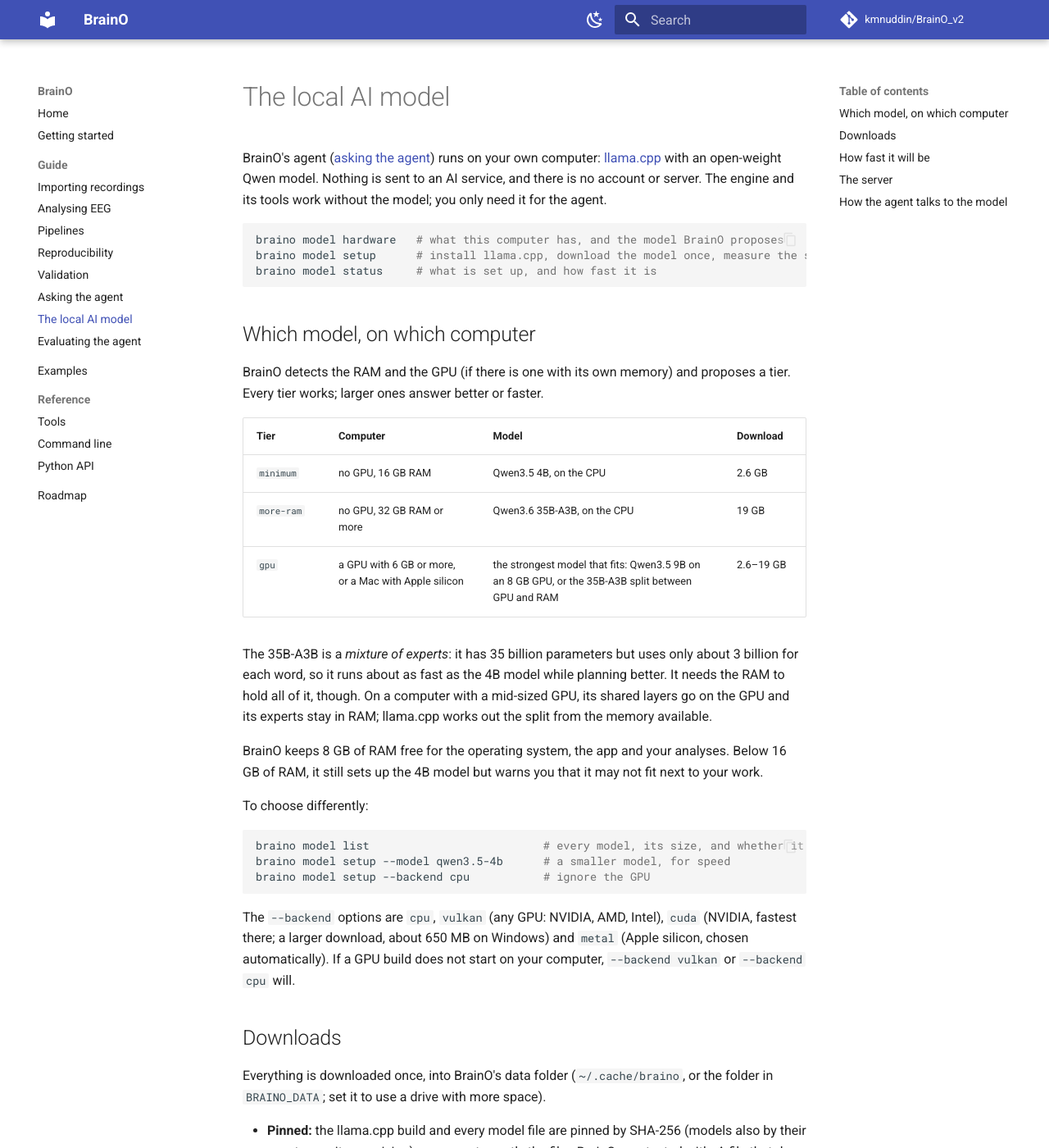
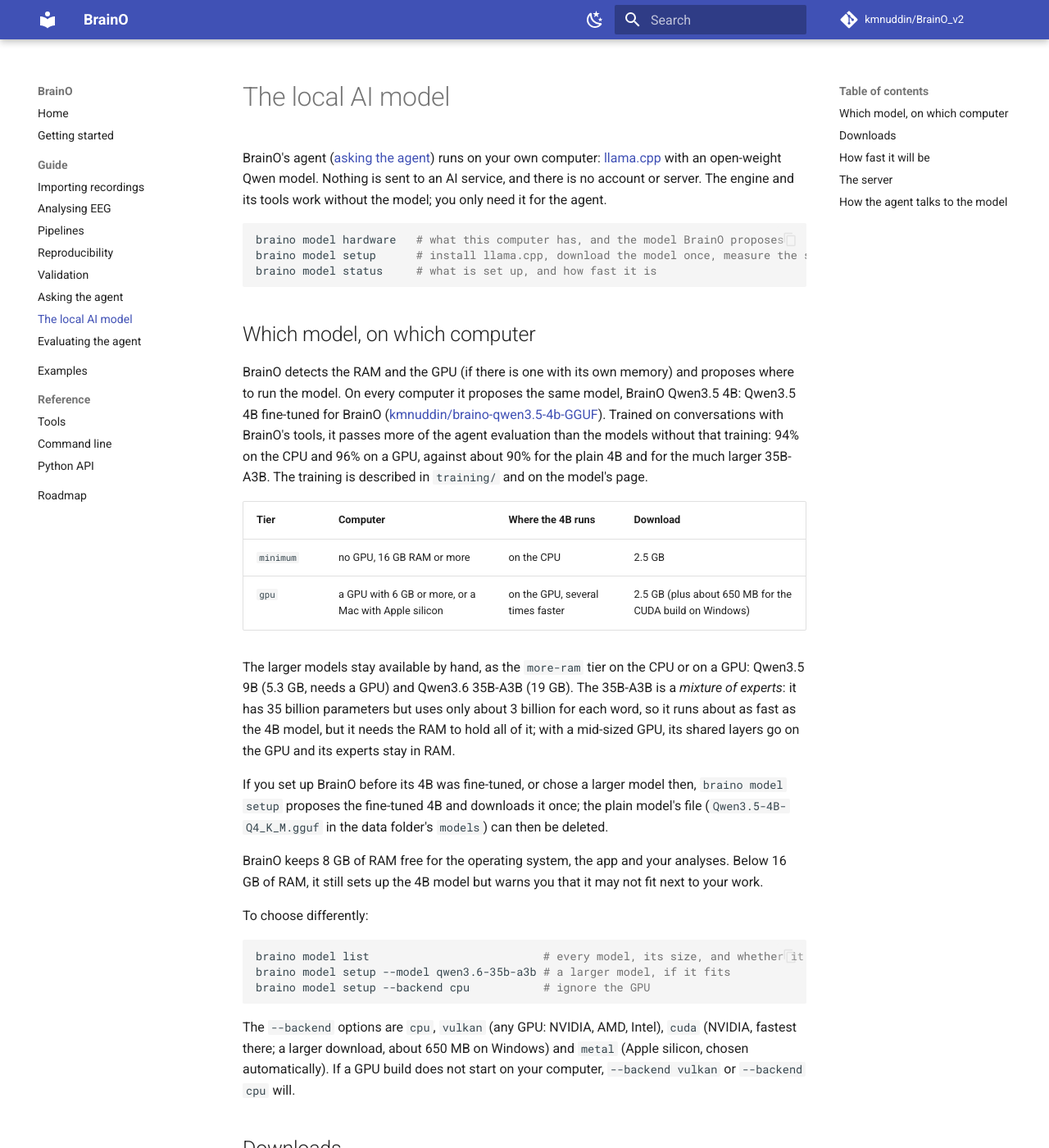
Before and after one commit to kmnuddin/BrainO_v2, an MkDocs documentation site: the page built from docs/guide/model.md, in a window 1280 px wide and 1400 px high. Shown: the whole window at 82% size. Built offline with MkDocs 1.6.1 and Material for MkDocs 9.7.7, drawn with Linux system fonts in a browser that asks for light colours; comment, search, counter and statistics services are not loaded.

Commit message:
Ship the fine-tuned 4B and propose it on every computer (Stage D done)
The catalog's 4B is now BrainO Qwen3.5 4B, round 3 of the fine-tuning,
published as kmnuddin/braino-qwen3.5-4b-GGUF and pinned by revision
(3cacbed) and SHA-256; the model id stays qwen3.5-4b. Downloaded through
BrainO's own downloader, the file matched its hash and passed a quick run
of five eval tasks.

Models are ranked by the agent evaluation, so the fine-tuned 4B is
proposed everywhere, on the GPU when there is one: the 35B-A3B that
larger computers were offered did not beat even the plain 4B. The 9B and
35B-A3B stay available with --model. The tier an eval run records
(minimum or more-ram) now follows the model's size rather than its rank.

Co-Authored-By: Claude Opus 5.5 <noreply@anthropic.com>

````diff
--- a/docs/guide/model.md
+++ b/docs/guide/model.md
@@ -13,19 +13,28 @@ braino model status     # what is set up, and how fast it is
 
 ## Which model, on which computer
 
-BrainO detects the RAM and the GPU (if there is one with its own memory) and proposes a tier.
-Every tier works; larger ones answer better or faster.
+BrainO detects the RAM and the GPU (if there is one with its own memory) and proposes where to
+run the model. On every computer it proposes the same model, BrainO Qwen3.5 4B: Qwen3.5 4B
+fine-tuned for BrainO
+([kmnuddin/braino-qwen3.5-4b-GGUF](https://huggingface.co/kmnuddin/braino-qwen3.5-4b-GGUF)).
+Trained on conversations with BrainO's tools, it passes more of the agent evaluation than
+the models without that training: 94% on the CPU and 96% on a GPU, against about 90% for
+the plain 4B and for the much larger 35B-A3B. The training is described in `training/` and on the model's page.
 
-| Tier | Computer | Model | Download |
+| Tier | Computer | Where the 4B runs | Download |
 |---|---|---|---|
-| `minimum` | no GPU, 16 GB RAM | Qwen3.5 4B, on the CPU | 2.6 GB |
-| `more-ram` | no GPU, 32 GB RAM or more | Qwen3.6 35B-A3B, on the CPU | 19 GB |
-| `gpu` | a GPU with 6 GB or more, or a Mac with Apple silicon | the strongest model that fits: Qwen3.5 9B on an 8 GB GPU, or the 35B-A3B split between GPU and RAM | 2.6–19 GB |
+| `minimum` | no GPU, 16 GB RAM or more | on the CPU | 2.5 GB |
+| `gpu` | a GPU with 6 GB or more, or a Mac with Apple silicon | on the GPU, several times faster | 2.5 GB (plus about 650 MB for the CUDA build on Windows) |
 
-The 35B-A3B is a *mixture of experts*: it has 35 billion parameters but uses only about 3 billion
-for each word, so it runs about as fast as the 4B model while planning better. It needs the
-RAM to hold all of it, though. On a computer with a mid-sized GPU, its shared layers go on the
-GPU and its experts stay in RAM; llama.cpp works out the split from the memory available.
+The larger models stay available by hand, as the `more-ram` tier on the CPU or on a GPU:
+Qwen3.5 9B (5.3 GB, needs a GPU) and Qwen3.6 35B-A3B (19 GB). The 35B-A3B is a *mixture of
+experts*: it has 35 billion parameters but uses only about 3 billion for each word, so it runs
+about as fast as the 4B model, but it needs the RAM to hold all of it; with a mid-sized GPU,
+its shared layers go on the GPU and its experts stay in RAM.
+
+If you set up BrainO before its 4B was fine-tuned, or chose a larger model then,
+`braino model setup` proposes the fine-tuned 4B and downloads it once; the plain model's file
+(`Qwen3.5-4B-Q4_K_M.gguf` in the data folder's `models`) can then be deleted.
 
 BrainO keeps 8 GB of RAM free for the operating system, the app and your analyses. Below
 16 GB of RAM, it still sets up the 4B model but warns you that it may not fit next to your
@@ -35,7 +44,7 @@ To choose differently:
 
 ```bash
 braino model list                          # every model, its size, and whether it fits here
-braino model setup --model qwen3.5-4b      # a smaller model, for speed
+braino model setup --model qwen3.6-35b-a3b # a larger model, if it fits
 braino model setup --backend cpu           # ignore the GPU
 ```
 
````
Also changed, not shown: CHANGELOG.md (+8 -0 lines), docs/PLAN.md (+12 -3 lines), 4 other files.
